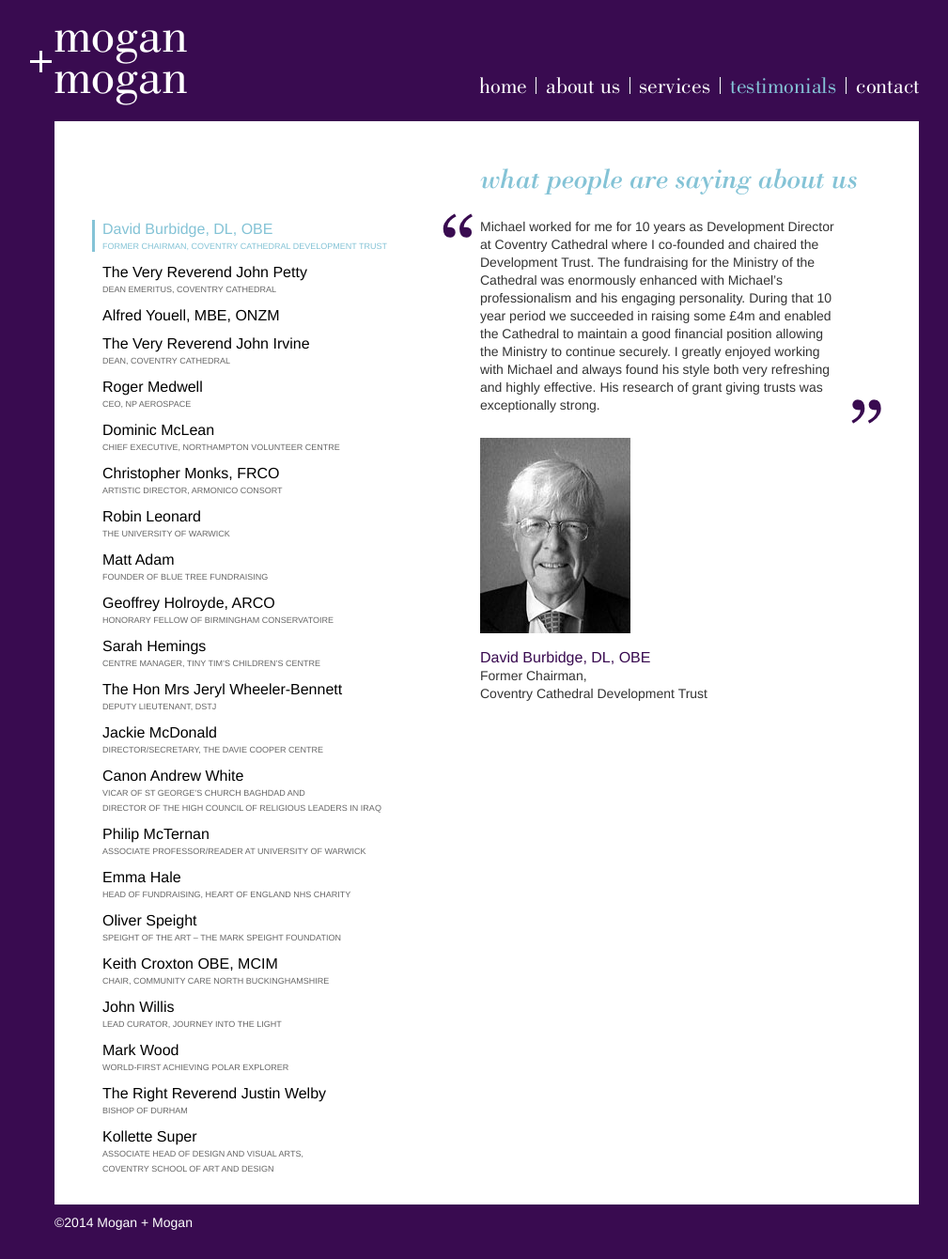
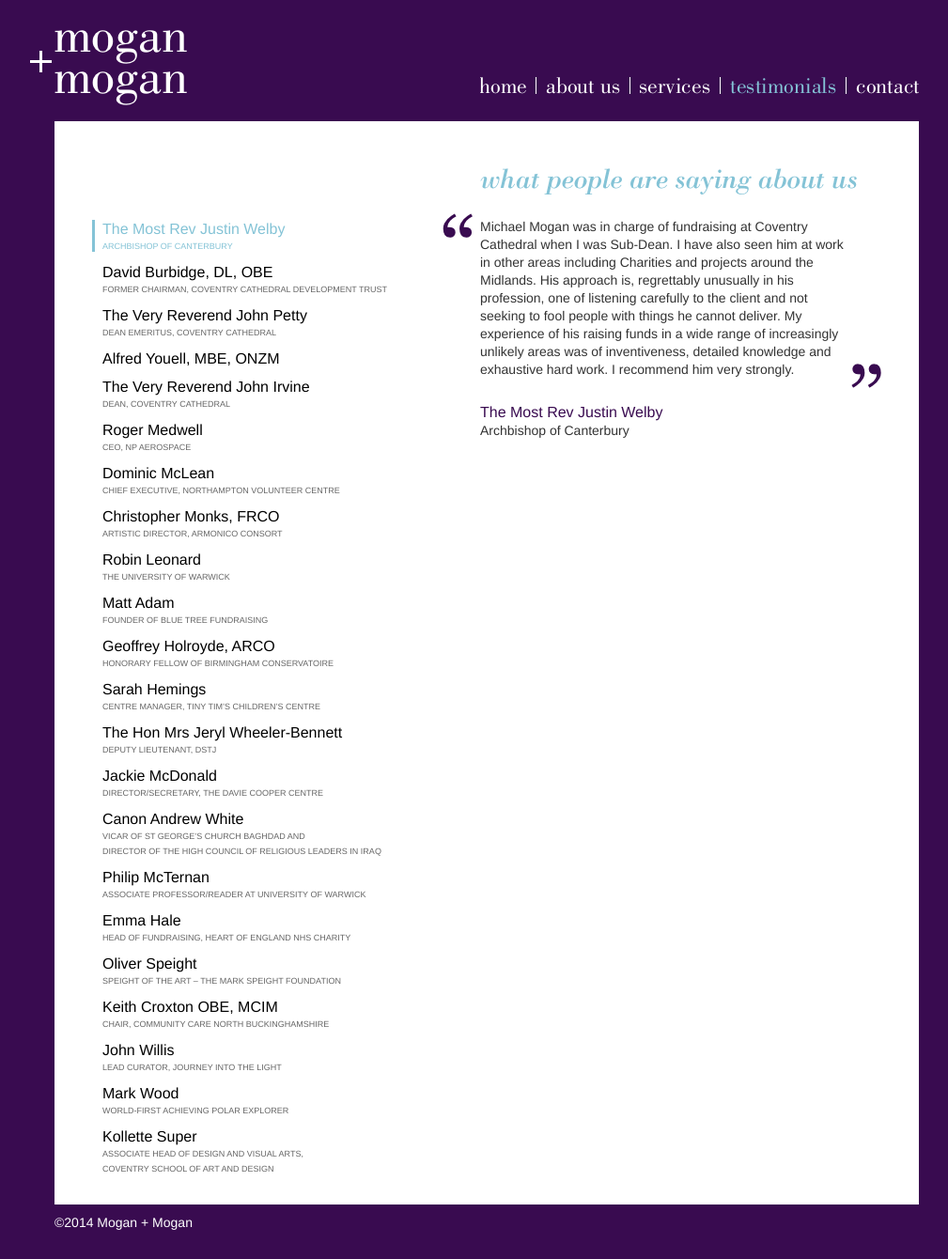
Before and after one commit to pixeltrix/moganandmogan, a Jekyll site: the page built from testimonials.html, in a window 1280 px wide. Shown: the whole page at 94% size, without its empty margins (122-1131 px from the left). Built offline with Jekyll 4.4.1, drawn with Linux system fonts in a browser that asks for light colours.

Commit message:
Make Justin Welby more prominent

```diff
--- a/testimonials.html
+++ b/testimonials.html
@@ -4,6 +4,8 @@ layout: default
 section: testimonials
 ---
 <ul id="testimonial-names">
+<li><a href="#justin-welby">The Most Rev Justin Welby<br>
+<span>Archbishop of Canterbury</span></a></li>
 <li><a href="#david-burbidge">David Burbidge, DL, OBE<br>
 <span>Former Chairman, Coventry Cathedral Development Trust</span></a></li>
 <li><a href="#the-very-reverend-john-petty">The Very Reverend John Petty<br>
@@ -43,14 +45,17 @@ section: testimonials
 <span>Lead Curator, Journey into the Light</span></a></li>
 <li><a href="#mark-wood">Mark Wood<br>
 <span>World-first achieving polar explorer</span></a></li>
-<li><a href="#justin-welby">The Right Reverend Justin Welby<br>
-<span>Bishop of Durham</span></a></li>
 <li><a href="#kollette-super">Kollette Super<br>
 <span>Associate Head of Design and Visual Arts,<br>Coventry School of Art and Design</span></a></li>
 </ul>
 <div class="right">
 <h2>What people are saying about us</h2>
 <ul id="testimonial-quotes">
+<li>
+<blockquote><span>Michael Mogan was in charge of fundraising at Coventry Cathedral when I was Sub-Dean. I have also seen him at work in other areas including Charities and projects around the Midlands.  His approach is, regrettably unusually in his profession, one of listening carefully to the client and not seeking to fool people with things he cannot deliver. My experience of his raising funds in a wide range of increasingly unlikely areas was of inventiveness, detailed knowledge and exhaustive hard work. I recommend him very strongly.</span></blockquote>
+<h3>The Most Rev Justin Welby</h3>
+<p>Archbishop of Canterbury</p>
+</li>
 <li>
 <blockquote><span>Michael worked for me for 10 years as Development Director at Coventry Cathedral where I co-founded and chaired the Development Trust. The fundraising for the Ministry of the Cathedral was enormously enhanced with Michael’s professionalism and his engaging personality. During that 10 year period we succeeded in raising some £4m and enabled the Cathedral to maintain a good financial position allowing the Ministry to continue securely. I greatly enjoyed working with Michael and always found his style both very refreshing and highly effective. His research of grant giving trusts was exceptionally strong.</span></blockquote>
 <p><img src="/images/photos/david-burbidge.jpg" width="160" height="208" alt="David Burbidge, DL, OBE"></p>
@@ -167,11 +172,6 @@ proved most beneficial to our cause.</span></blockquote>
 <p>World-first achieving polar explorer</p>
 </li>
 <li>
-<blockquote><span>Michael Mogan was in charge of fundraising at Coventry Cathedral when I was Sub-Dean. I have also seen him at work in other areas including Charities and projects around the Midlands.  His approach is, regrettably unusually in his profession, one of listening carefully to the client and not seeking to fool people with things he cannot deliver. My experience of his raising funds in a wide range of increasingly unlikely areas was of inventiveness, detailed knowledge and exhaustive hard work. I recommend him very strongly.</span></blockquote>
-<h3>The Right Reverend Justin Welby</h3>
-<p>Bishop of Durham</p>
-</li>
-<li>
 <blockquote><span>I have worked with Michael on a couple of occasions in very different circumstances. Firstly through his work with Coventry Cathedral where his tact and diplomacy made a lasting impression on me and a very happy memory for my extended family. <br><br>In my professional arena Michael has worked with us at Coventry School of Art and Design in brokering some great relationships and enabled us to secure significant funding for technology which is allowing us to foster the fashion designers of tomorrow. His expertise in this area is exceptional, his enthusiasm is boundless and what surprised us most was the speed at which decisions were made and funds were made available. We look forward to working with him again.</span></blockquote>
 <p><img src="/images/photos/kollette-super.png" width="380" height="208" alt="Kollette Super"></p>
 <h3>Kollette Super</h3>
```
Also changed, not shown: index.html (+5 -5 lines).
